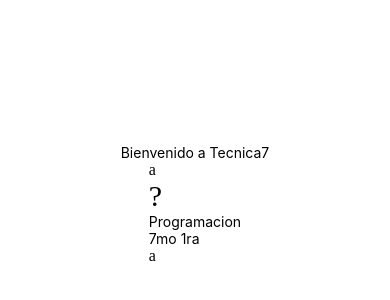
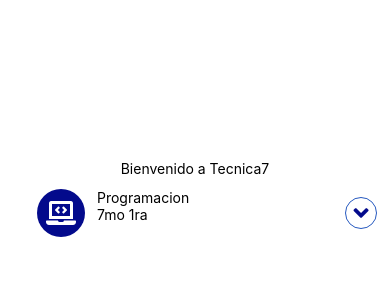
Before and after one commit to GodOmager/tecnica7-mobile, a React Native app: screen / in a window 390 px wide. Shown: the part 218-518 px from the top of the page. Built offline with nearby package versions, Linux system fonts and the light colour scheme.

Commit message:
componente curso

```diff
--- a/source/component/CourseSelector.js
+++ b/source/component/CourseSelector.js
@@ -4,18 +4,60 @@ import { FontAwesome5 } from '@expo/vector-icons';
 
 export default function CuorseSelector(){
     return (
-        <View>
-            <View>
-                <View>a</View>
-                <FontAwesome5 name="house" size={30} color="#000" solid />
+        <View style = {styles.contenedor}>
+
+            <View style = {styles.contenedorIzquierda}>
+                <View style={styles.contenedorIcono}>
+                    <FontAwesome5 name="laptop-code" size={24} color="#fff" solid />
+                </View>
+                <View>
+                    <Text>Programacion</Text>
+                    <Text>7mo 1ra</Text>
+                </View>
+
             </View>
-            <View>
-                <Text>Programacion</Text>
-                <Text>7mo 1ra</Text>
-            </View>
-            <View>
-a
+
+            <View style = {styles.contenedorDerecha}>
+                <FontAwesome5 name="angle-down" size={24} color="#030A8C" solid />
             </View>
         </View>
     )
 }
+
+const styles = StyleSheet.create({
+    contenedor: {
+        width:364,
+        display: "flex",
+        flexDirection: "row",
+        justifyContent: "space-between",
+        alignItems: "center",
+    },
+    contenedorIzquierda: {
+        display: "flex",
+        flexDirection: "row",
+        gap: 12,
+        paddingVertical: 12,
+        paddingHorizontal: 24,
+    },
+  contenedorIcono: {
+    display: "flex",
+    justifyContent: "center",
+    alignItems: "center",
+    height:48,
+    width:48,
+    borderRadius: 100,
+    backgroundColor: '#030A8C',
+
+  },
+  contenedorDerecha: {
+        display: "flex",
+        justifyContent: "center",
+        alignItems: "center",
+        height: 32,
+        width: 32,
+        borderWidth: 0.5,
+        borderStyle: "solid",
+        borderColor: "#2659BF",
+        borderRadius: 100,
+  },
+});
```
